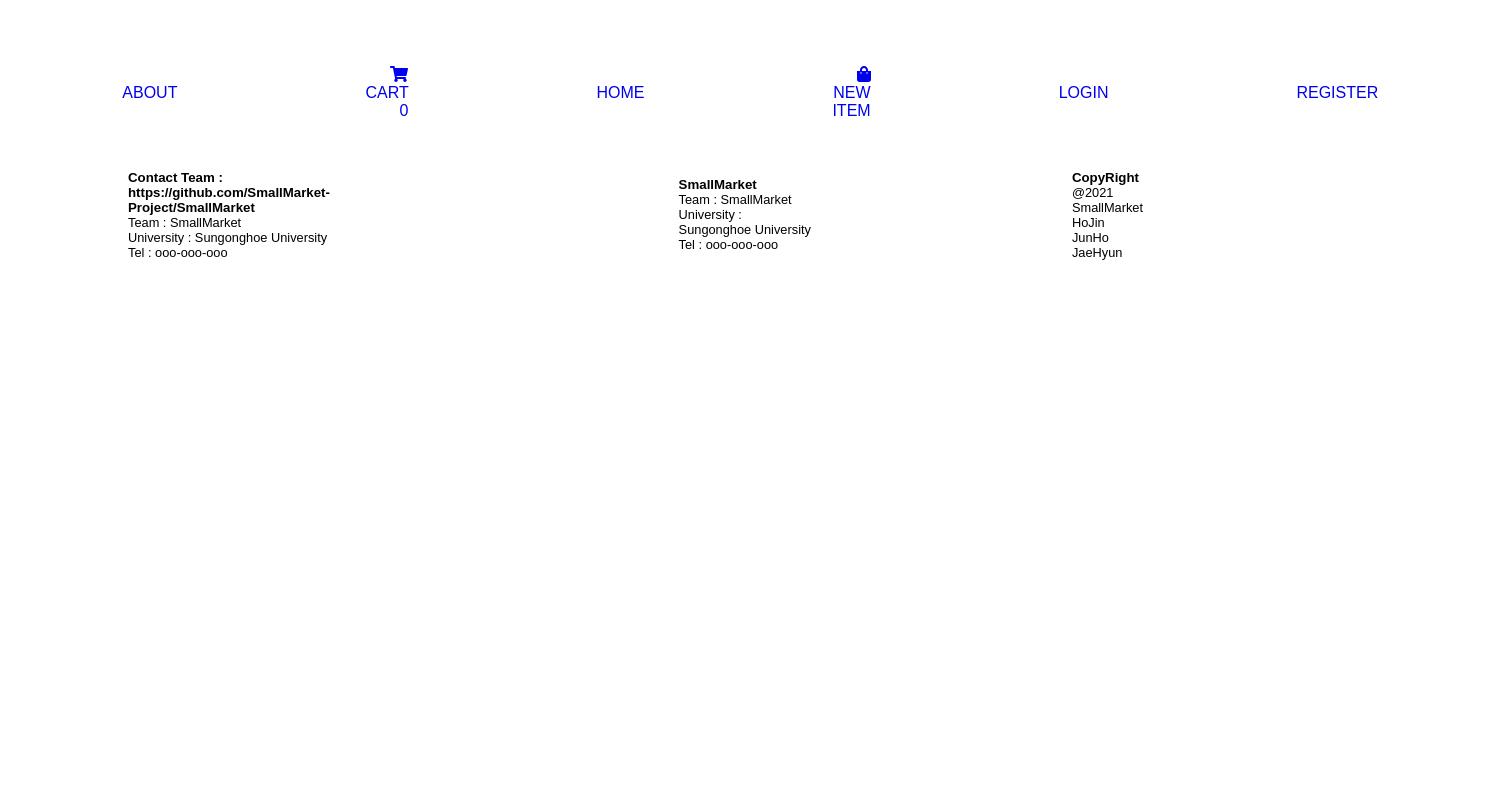
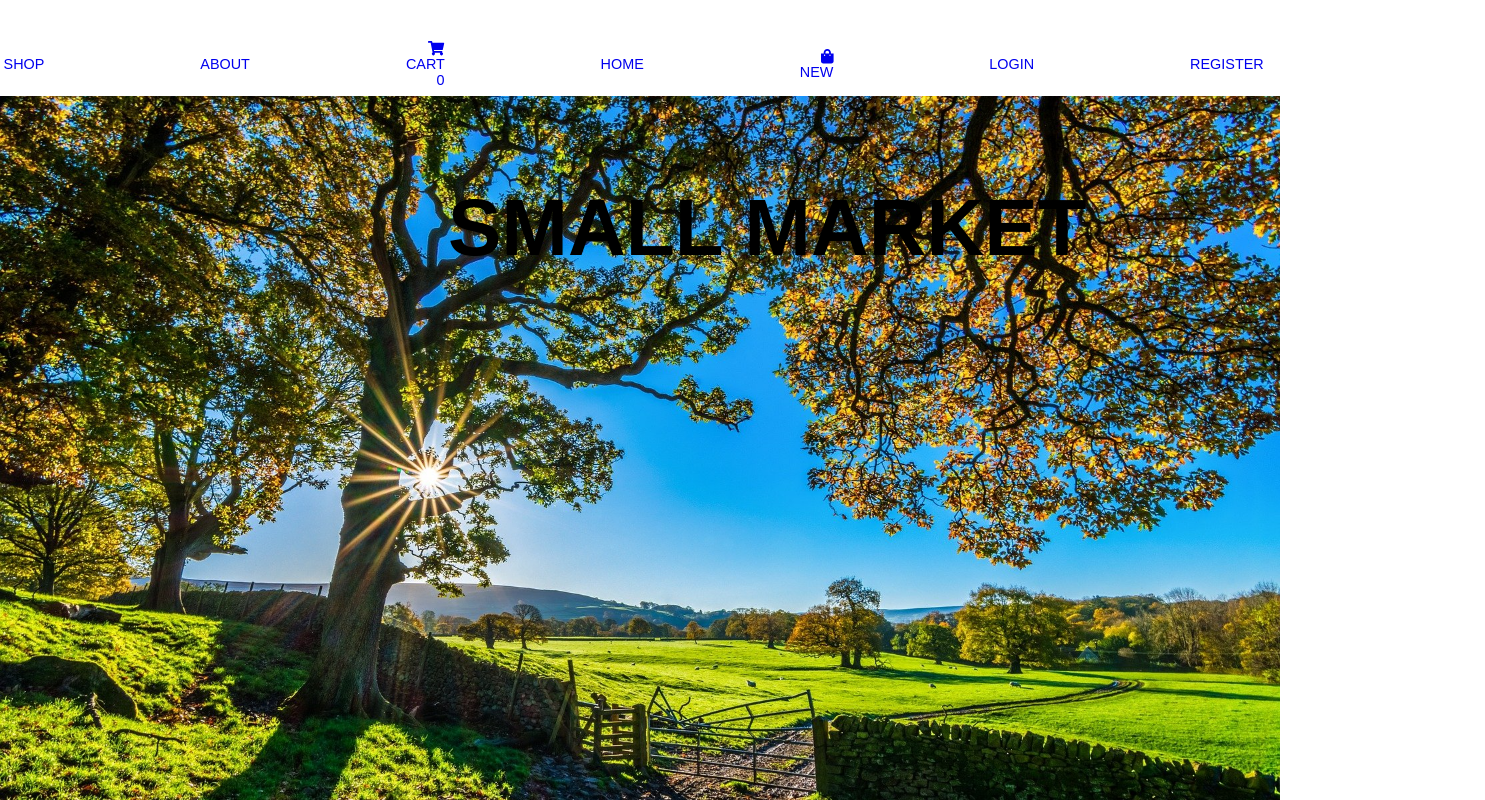
Before and after one commit to hovelopin/SmallMarket, a React (Create React App) app: page / in a window 1280 px wide. Shown: the top 800 px of the page, 1485 px wide, since content can reach past the window. Built offline with nearby package versions, Linux system fonts and the light colour scheme; no server answers.

Commit message:
navbar fix and main fix

```diff
--- a/src/app.jsx
+++ b/src/app.jsx
@@ -20,7 +20,7 @@ function App() {
       <Router>
         <Navbar />
         <Switch>
-          <Route exact path='/main' component={Main} />
+          <Route exact path='/' component={Main} />
           <Route exact path='/register' component={Register} />
           <Route exact path='/login' component={Login} />
           <Route exact path='/shop' component={Shop} />
--- a/src/components/navbar/navbar.jsx
+++ b/src/components/navbar/navbar.jsx
@@ -38,7 +38,7 @@ const Navbar = ({ click }) => {
         <li>
           <Link to="/items">
             <span className={styles.title}>
-              <i className="fas fa-shopping-bag"></i> NEW ITEM
+              <i className="fas fa-shopping-bag"></i> NEW
             </span>
           </Link>
         </li>
--- a/src/components/navbar/navbar.module.css
+++ b/src/components/navbar/navbar.module.css
@@ -6,7 +6,7 @@
   display: flex;
   justify-content: center;
   align-items: center;
-  padding: 1.5rem 1.5rem 1.5rem 1.5rem;
+  padding: 1.1rem 1.1rem 1.1rem 1.1rem;
   z-index: 50;
 }
 
@@ -17,14 +17,14 @@
 }
 
 .navbarList > li {
-  padding: 2rem 4rem 2rem 4rem;
+  padding: 0.8rem 3rem 0.8rem 3rem;
 }
 
 .navbarList > li > a {
   text-decoration: none;
   display: flex;
   align-items: center;
-  font-size: 1rem;
+  font-size: 0.9rem;
   color: marketBlack;
 }
 
```
